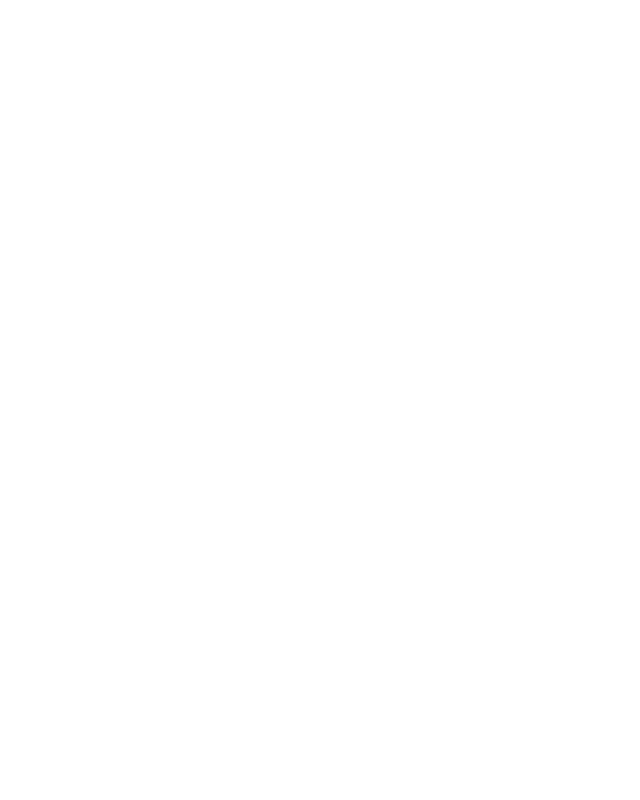
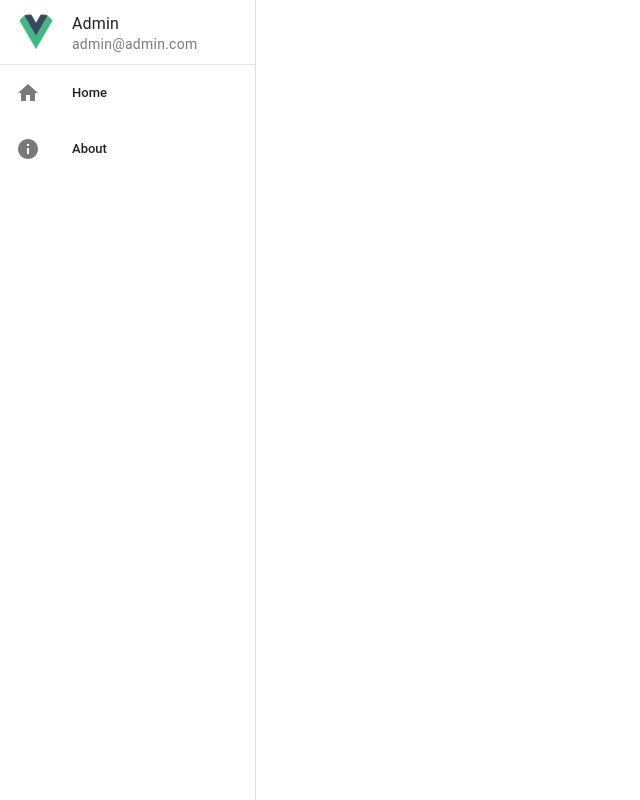
Before and after one commit to abdullah4a/forsit-frontend-app, a Vue app: page /revenue in a window 1280 px wide. Before the commit this address had no page. Shown: the whole page, without its empty margins (0-640 px from the left). Built offline with nearby package versions, Linux system fonts and the light colour scheme.

Commit message:
cleaning up code, migrating views in to their own separate views, Set up the side menu bar

```diff
--- /dev/null
+++ b/src/components/common/nav/SideNavigationBar.vue
@@ -0,0 +1,44 @@
+<template>
+  <v-card>
+    <v-layout>
+      <v-navigation-drawer expand-on-hover rail>
+        <v-list>
+          <v-list-item :prepend-avatar="getUser.image" :title="getUser.name" :subtitle="getUser.email"></v-list-item>
+        </v-list>
+
+        <v-divider></v-divider>
+
+        <v-list density="compact" nav v-for="(menu, index) in menuTitles" :key="index">
+          <v-list-group :value="menu.name" v-if="menu.children.length > 0">
+            <template v-slot:activator="{ props }">
+              <v-list-item v-bind="props" title="Actions"></v-list-item>
+            </template>
+            <v-list-item v-for="({ name, icon, path }, i) in menu.children" :key="i" :value="name" :title="name"
+              :prepend-icon="icon" :to="{ name: path.name }"></v-list-item>
+          </v-list-group>
+          <v-list-item :prepend-icon="menu.icon" :title="menu.name" :value="menu.name" v-else
+            :to="{ name: menu.path.name }"></v-list-item>
+        </v-list>
+      </v-navigation-drawer>
+      <slot name="main"></slot>
+    </v-layout>
+  </v-card>
+</template>
+
+<script lang="ts">
+export default {
+  inject: ['menuTitles'],
+  computed: {
+    getUser() {
+      return { image: require("@/assets/logo.png"), name: "Admin", email: "admin@admin.com" }
+    }
+  },
+  data() {
+    return {
+      menuTitles: this.menuTitles
+    }
+  }
+}
+</script>
+
+<style scoped></style>
--- a/src/layouts/DefaultLayout.vue
+++ b/src/layouts/DefaultLayout.vue
@@ -1,13 +1,18 @@
 <template>
-    <router-view></router-view>
+    <SideNavigationBar>
+        <template #main>
+                <router-view></router-view>
+        </template>
+    </SideNavigationBar>
 </template>
 
 <script lang="ts">
+import menuTitles from '@/utils/enum/MenuTitle.enum';
 export default {
-
+provide:{
+    menuTitles
+}
 }
 </script>
 
-<style lang="scss" scoped>
-
-</style>
+<style lang="scss" scoped></style>
--- a/src/main.ts
+++ b/src/main.ts
@@ -4,8 +4,22 @@
 import store from './store'
 import vuetify from './plugins/vuetify'
 
-createApp(App)
-  .use(router)
+// Layout imports
+import DefaultLayout from '@/layouts/DefaultLayout.vue';
+import NotFoundLayout from '@/layouts/NotFoundLayout.vue';
+
+// Components imports
+import SideNavigationBar from "@/components/common/nav/SideNavigationBar.vue";
+
+const app = createApp(App)
+
+// Global Layouts declaration
+app.component('DefaultLayout', DefaultLayout)
+.component('NotFoundLayout',NotFoundLayout)
+// Global Components declaration
+app.component('SideNavigationBar',SideNavigationBar)
+
+app.use(router)
   .use(store)
   .use(vuetify)
   .mount('#app')
--- a/src/utils/enum/MenuTitle.enum.ts
+++ b/src/utils/enum/MenuTitle.enum.ts
@@ -2,7 +2,7 @@
 {
     name:"Home",
     description:"",
-    icon:"mdi-dashboard",
+    icon:"mdi-home",
     path:{
         to:"/",
         name:"Home"
@@ -14,7 +14,7 @@
     icon:"mdi-information",
     path:{
         to:"/",
-        name:"about"
+        name:"About"
     },
     children:[]
 }]
--- a/src/views/AboutView.vue
+++ /dev/null
@@ -1,5 +0,0 @@
-<template>
-  <div class="about">
-    <h1>This is an about page</h1>
-  </div>
-</template>
--- /dev/null
+++ b/src/views/about/AboutView.vue
@@ -0,0 +1,7 @@
+<template>
+  <v-main>
+    <v-card>
+      <v-card-title>About</v-card-title>
+    </v-card>
+  </v-main>
+</template>
--- a/src/views/HomeView.vue
+++ b/src/views/home/HomeView.vue
@@ -1,7 +1,9 @@
 <template>
-  <div>
-    <h1>Home</h1>
-  </div>
+  <v-main>
+    <v-card>
+      <v-card-title>Home</v-card-title>
+    </v-card>
+  </v-main>
 </template>
 
 <script lang="ts">
```
Also changed, not shown: src/router/default.ts (+2 -6 lines), src/router/notFound.ts (added, +13 -0 lines), src/utils/enum/localStorageKeys.enum.ts (line endings or trailing spaces).
